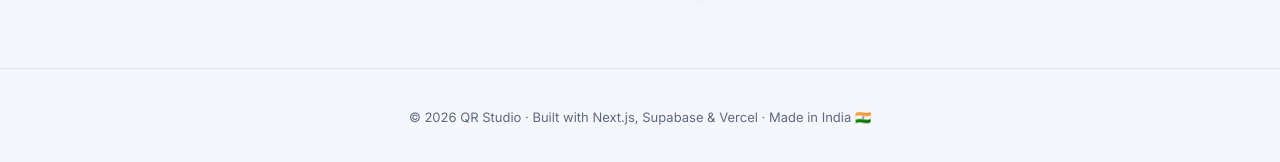
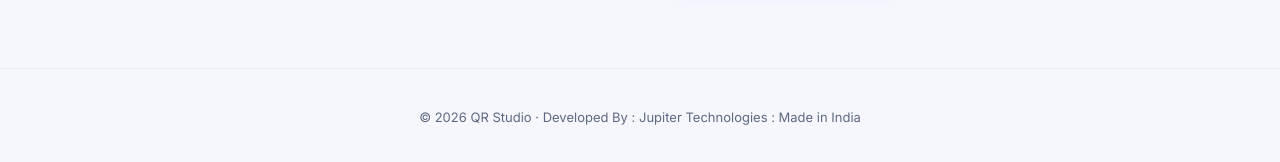
Before and after one commit to kivishaprojects/QRStudio, a Next.js app: page / in a window 1280 px wide. Shown: the part 1539-1701 px from the top of the page. Built offline with nearby package versions, Linux system fonts and the light colour scheme.

Commit message:
Update footer credit to Jupiter Technologies
Co-Authored-By: Claude Opus 4.8 <noreply@anthropic.com>

```diff
--- a/app/page.js
+++ b/app/page.js
@@ -94,7 +94,7 @@ export default function Home() {
       </section>
 
       <footer style={{ borderTop: "1px solid var(--line)", padding: "40px 0", textAlign: "center", color: "var(--soft)", fontSize: 13 }}>
-        © 2026 QR Studio · Built with Next.js, Supabase &amp; Vercel · Made in India 🇮🇳
+        © 2026 QR Studio · Developed By : Jupiter Technologies : Made in India
       </footer>
     </main>
   );
```
